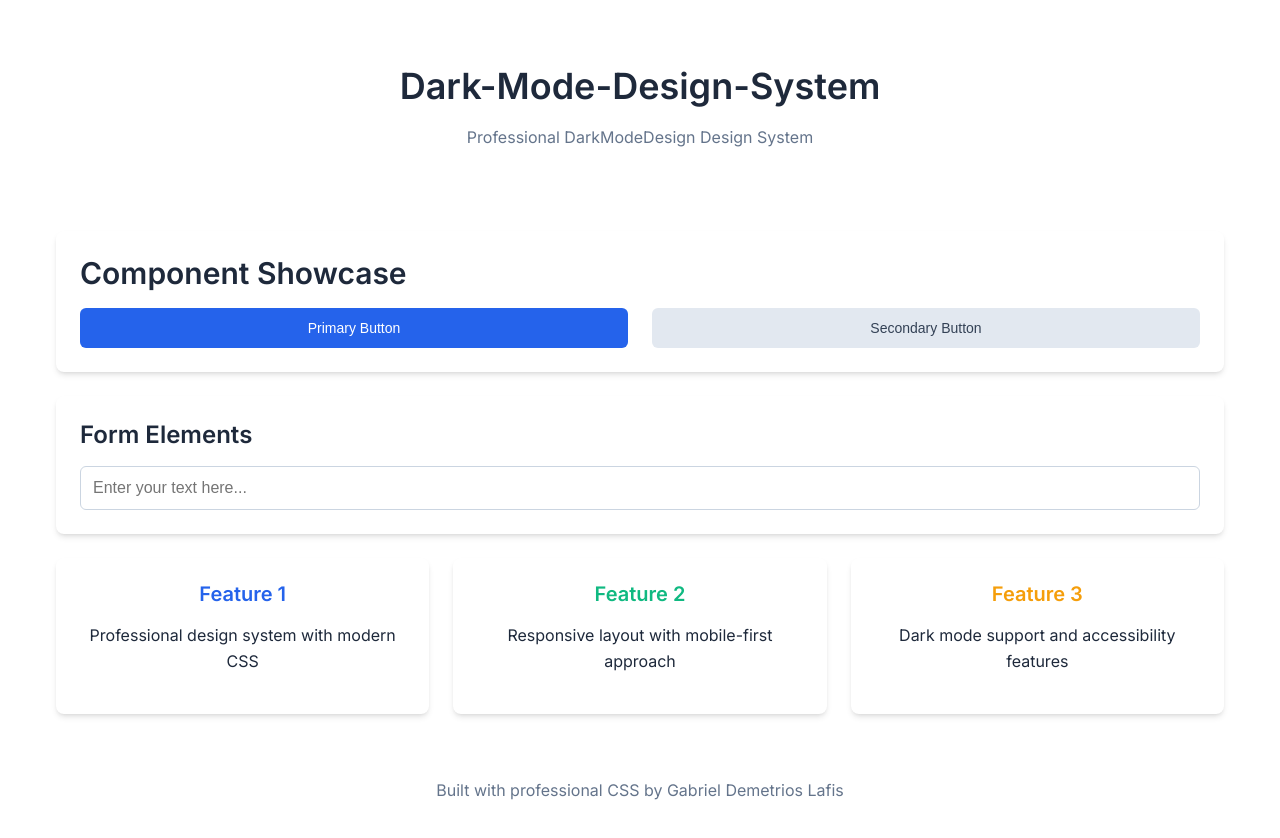
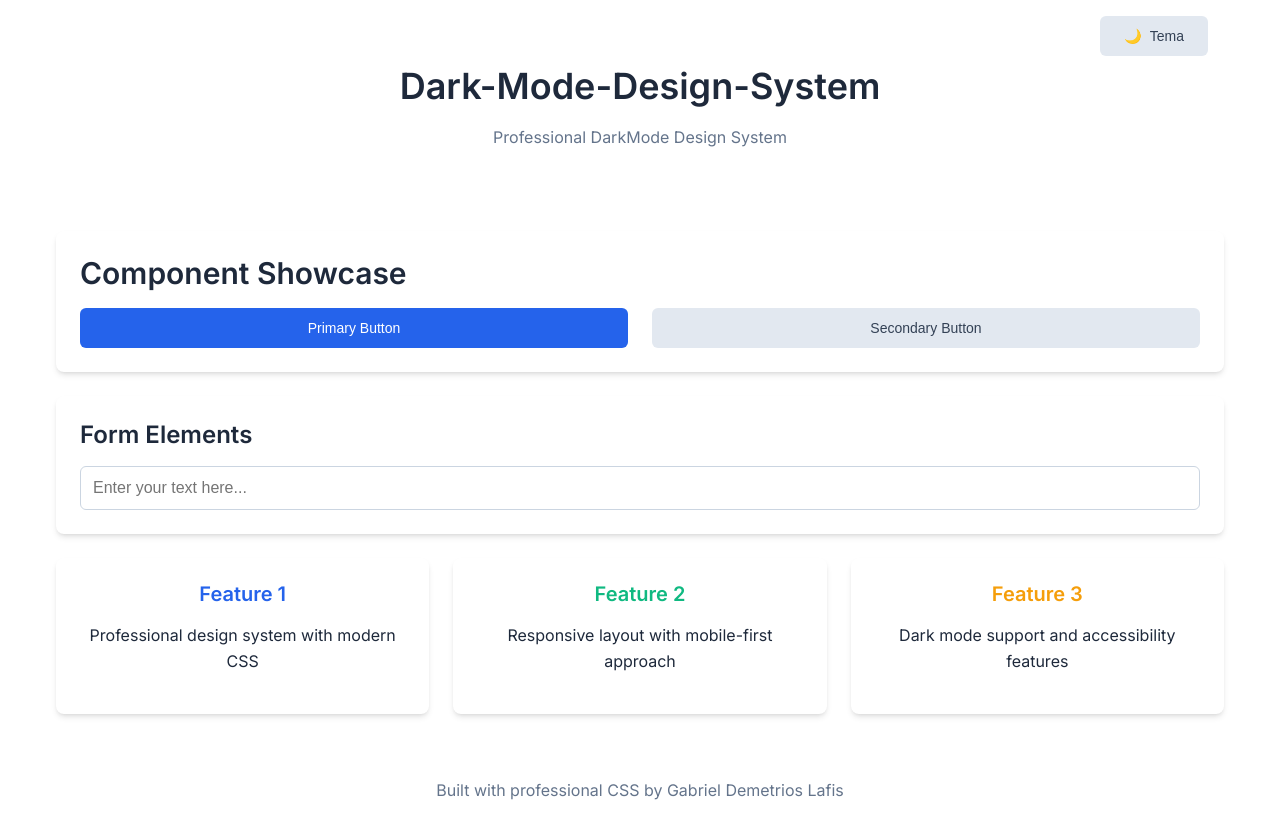
Before and after one commit to galafis/Dark-Mode-Design-System, a plain HTML site: page index.html in a window 1280 px wide. Drawn offline with Linux system fonts and the light colour scheme.

Commit message:
feat: integra script.js e adiciona botão de alternância de temaUpdate index.html
- Adiciona referência ao script.js antes do fechamento do </body>
- Implementa botão de alternância de tema com id="theme-toggle" no header
- Botão posicionado de forma absoluta no canto superior direito
- Inclui ícone de lua/sol e label "Tema" para melhor UX
- Configurado com atributos de acessibilidade (aria-label)
- Utiliza classes btn e btn-secondary do sistema de design existente
- Integração completa com o Theme Controller implementado em script.js

@author Gabriel Demetrios Lafis

```diff
--- a/index.html
+++ b/index.html
@@ -9,9 +9,18 @@
 </head>
 <body>
     <div class="container">
-        <header class="text-center" style="padding: var(--space-16) 0;">
+        <header class="text-center" style="padding: var(--space-16) 0; position: relative;">
+            <!-- Theme Toggle Button -->
+            <button id="theme-toggle"
+                    class="btn btn-secondary"
+                    aria-label="Alternar para modo escuro"
+                    style="position: absolute; top: var(--space-4); right: var(--space-4); display: flex; align-items: center; gap: var(--space-2);">
+                <span class="theme-icon" aria-hidden="true">🌙</span>
+                <span>Tema</span>
+            </button>
+
             <h1 class="animate-fade-in">Dark-Mode-Design-System</h1>
-            <p class="text-secondary animate-fade-in">Professional DarkModeDesign Design System</p>
+            <p class="text-secondary animate-fade-in">Professional DarkMode Design System</p>
         </header>
 
         <main class="grid grid-cols-1 gap-8">
@@ -48,5 +57,8 @@
             <p class="text-secondary">Built with professional CSS by Gabriel Demetrios Lafis</p>
         </footer>
     </div>
+
+    <!-- Theme Controller Script -->
+    <script src="script.js"></script>
 </body>
 </html>
```
